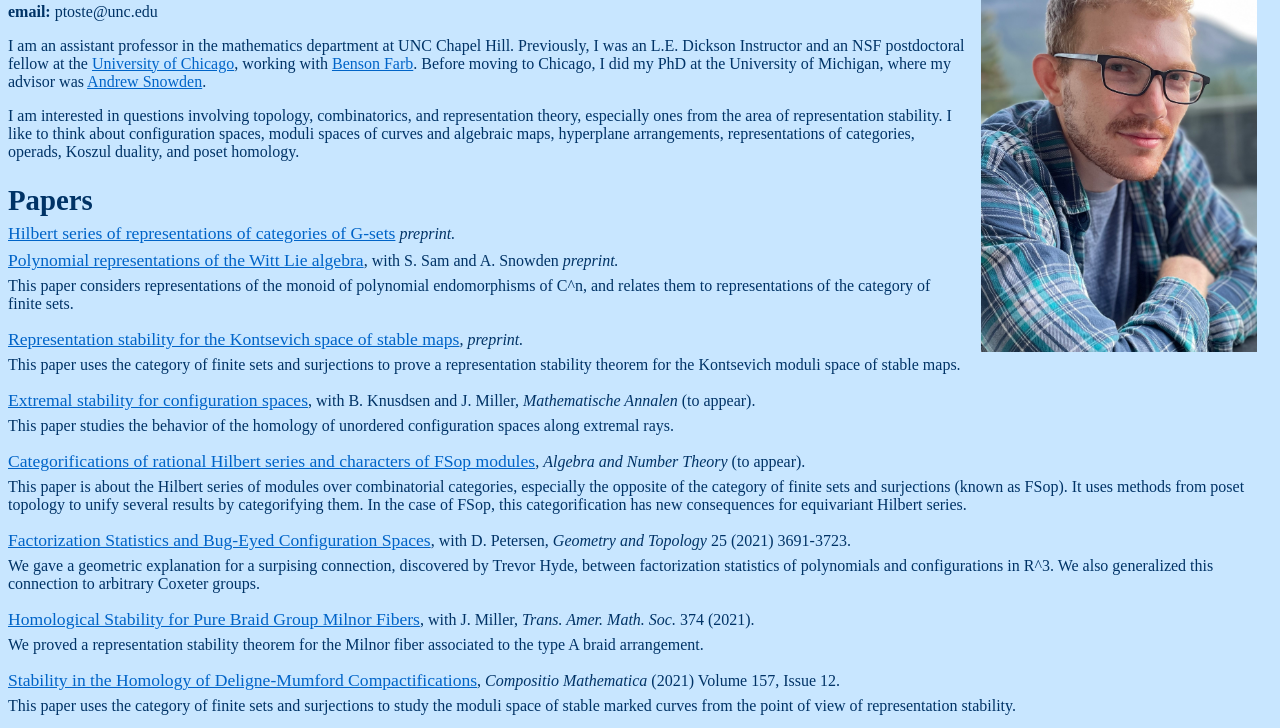
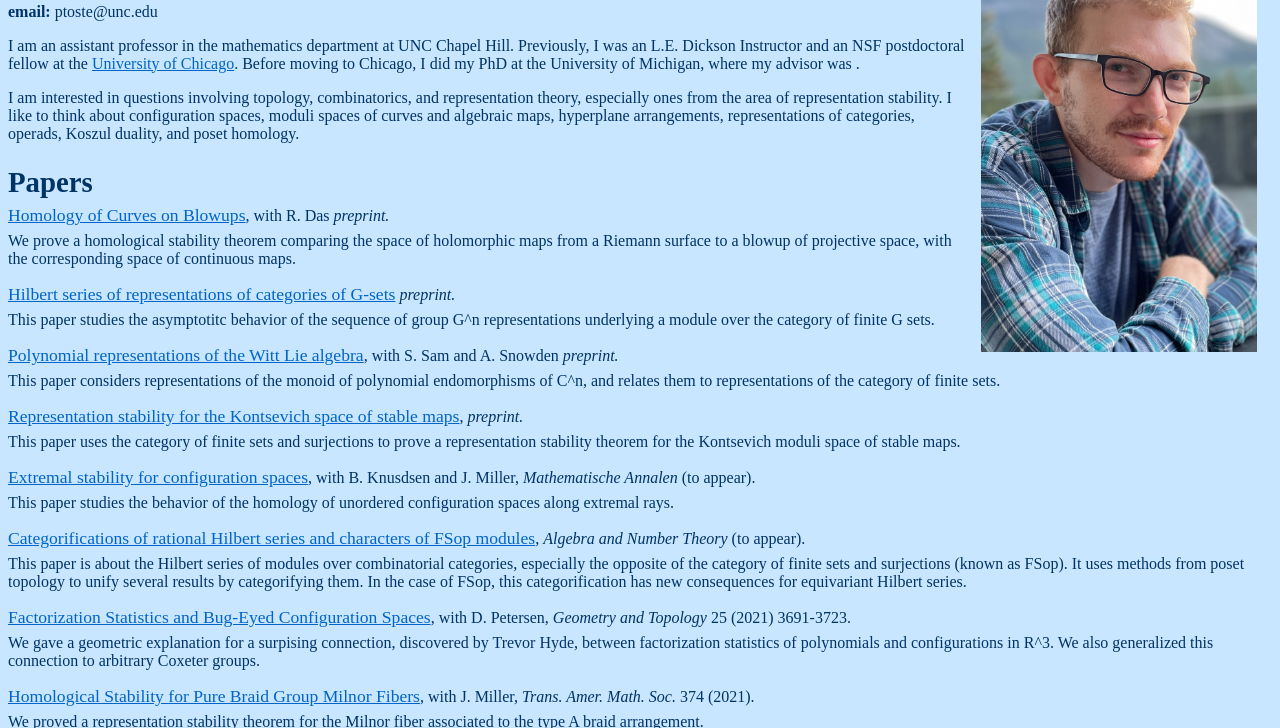
Before and after one commit to ptoste/ptoste.github.io, a plain HTML site: page index.html in a window 1280 px wide. Shown: the part 67-795 px from the top of the page. Drawn offline with Linux system fonts and the light colour scheme.

Commit message:
New paper update

```diff
--- a/index.html
+++ b/index.html
@@ -63,8 +63,8 @@ ptoste@unc.edu
 </p>
 
 <p>
-  I am an assistant professor in the mathematics department at UNC Chapel Hill.  Previously, I was an L.E. Dickson Instructor and an NSF postdoctoral fellow at  the <a href="https://mathematics.uchicago.edu/"> University of Chicago</a>, working with  <a href = "https://www.math.uchicago.edu/~farb/"> Benson Farb</a>.    Before moving to Chicago, I did my PhD at the University of Michigan, where my advisor was
-  <a href = "http://www-personal.umich.edu/~asnowden/">Andrew Snowden</a>.
+  I am an assistant professor in the mathematics department at UNC Chapel Hill.  Previously, I was an L.E. Dickson Instructor and an NSF postdoctoral fellow at  the <a href="https://mathematics.uchicago.edu/"> University of Chicago</a>.  Before moving to Chicago, I did my PhD at the University of Michigan, where my advisor was
+  .
 
 </p>
 
@@ -76,8 +76,17 @@ ptoste@unc.edu
 <!--<h2><a href="Research.html"> Research</a></h2>-->
 <h2>  Papers </h2>
 
+
+<p id = "d"> <a href = "Das_Tosteson.pdf"
+  style="font-size:110%"> Homology of Curves on Blowups</a>, with R. Das <em> preprint. </em> </p>
+<p>
+  We prove a homological stability theorem comparing the space of holomorphic maps from a Riemann surface to a blowup of projective space, with the corresponding space of continuous maps.
+</p>
 <p id = "d"> <a href = "https://arxiv.org/abs/2404.19610"
    style="font-size:110%"> Hilbert series of representations of categories of G-sets</a> <em> preprint. </em> </p>
+   <p>
+      This paper studies the asymptotitc behavior of the sequence of group G^n representations underlying a module over the category of finite G sets.
+   </p>
 
 <p id = "d"> <a href = "https://arxiv.org/abs/2210.00399
 " style="font-size:110%"> Polynomial representations of the Witt Lie algebra</a>, with S. Sam and A. Snowden <em> preprint. </em> </p>
```
Also changed, not shown: 1 other file.
